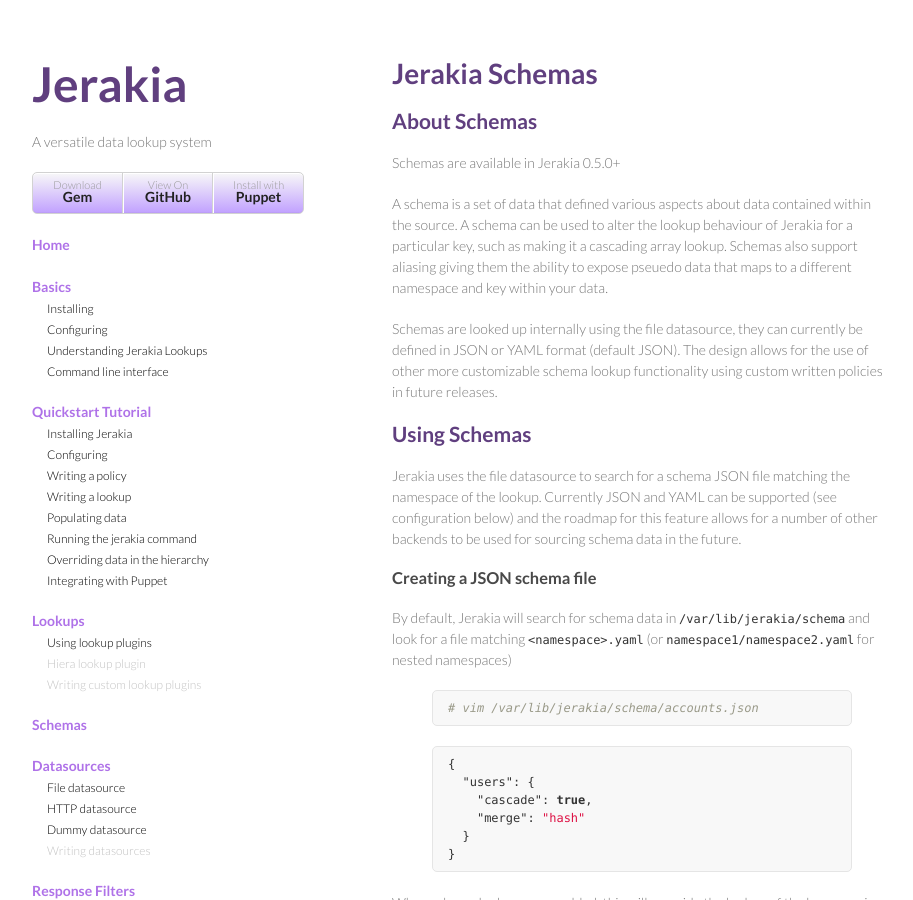
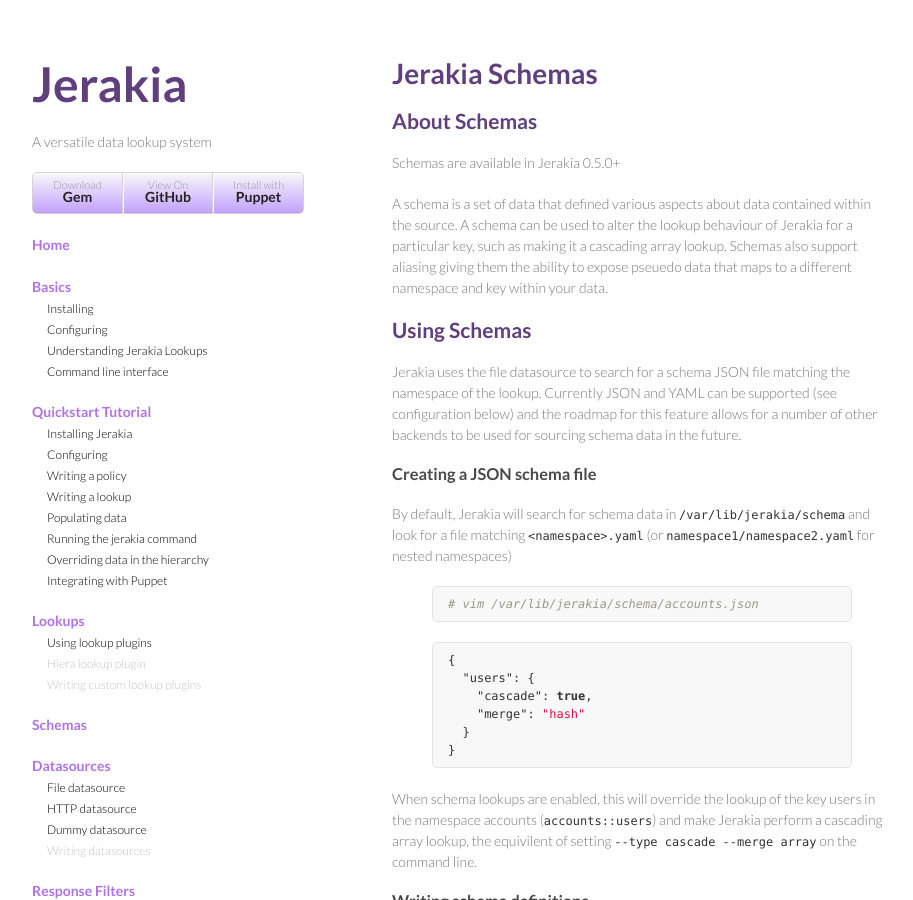
Before and after one commit to jerakia/jerakia, a Jekyll site: the page built from schema/index.md, in a window 1280 px wide and 900 px high. Shown: the whole window, without its empty margins (178-1091 px from the left). Built offline with Jekyll 4.4.1, drawn with Linux system fonts in a browser that asks for light colours; Markdown is read by kramdown in place of the engine named in the settings.

Commit message:
removed dupe

```diff
--- a/schema/index.md
+++ b/schema/index.md
@@ -9,8 +9,6 @@ layout: minimal
 Schemas are available in Jerakia 0.5.0+
 
 A schema is a set of data that defined various aspects about data contained within the source.  A schema can be used to alter the lookup behaviour of Jerakia for a particular key, such as making it a cascading array lookup.  Schemas also support aliasing giving them the ability to expose pseuedo data that maps to a different namespace and key within your data.
-
-Schemas are looked up internally using the file datasource, they can currently be defined in JSON or YAML format (default JSON).  The design allows for the use of other more customizable schema lookup functionality using custom written policies in future releases.
 
 ## Using Schemas
 
```
